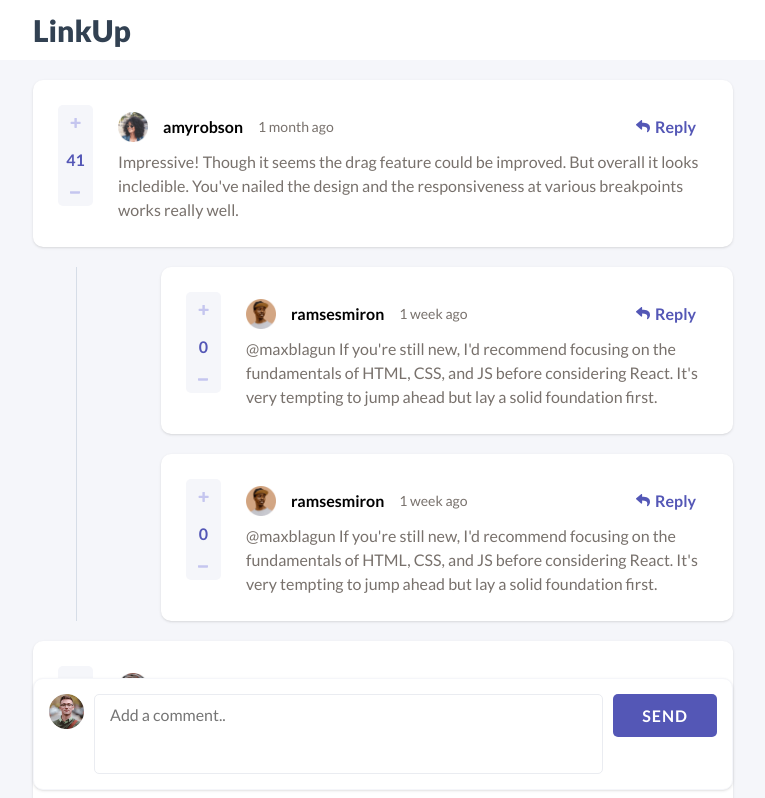
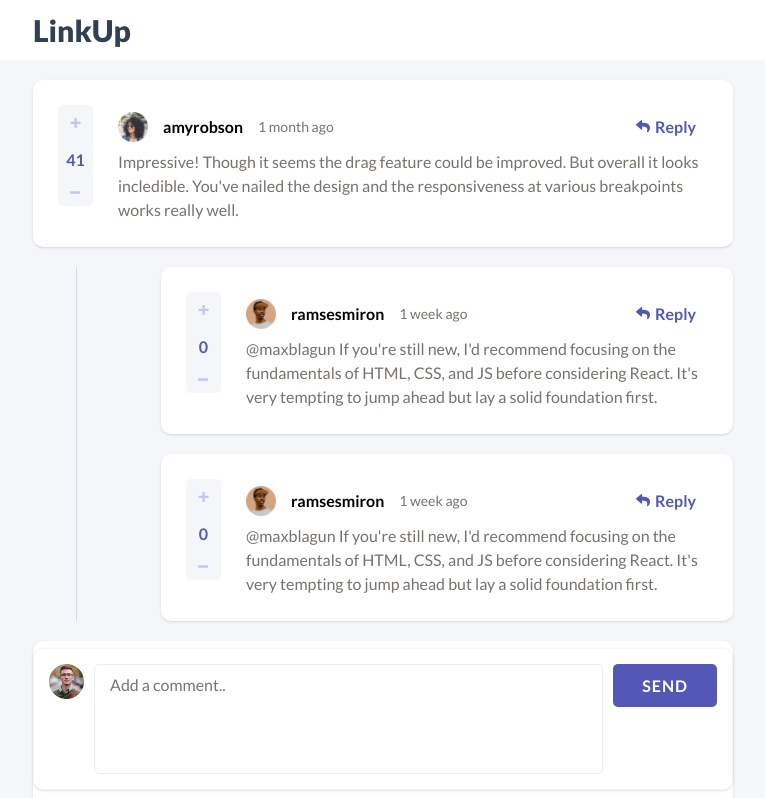
Before and after one commit to LucasBalbinoSS/interactive-comments-section, a React (Vite) app: page / in a window 1280 px wide. Shown: the top 798 px of the page, without its empty margins (257-1022 px from the left). Built offline with nearby package versions, Linux system fonts and the light colour scheme.

Commit message:
Style: Input field height (desktop) - 80px -> 110px

```diff
--- a/src/components/Input.css
+++ b/src/components/Input.css
@@ -89,6 +89,6 @@ textarea::-webkit-scrollbar-thumb {
   }
 
   .input-field {
-    min-height: 80px;
+    min-height: 110px;
   }
 }
```
